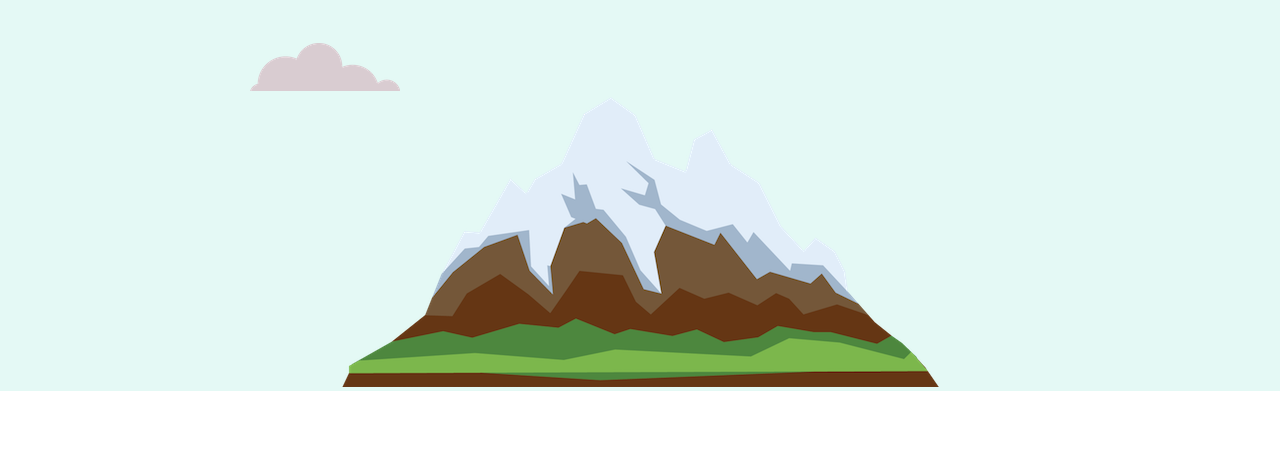
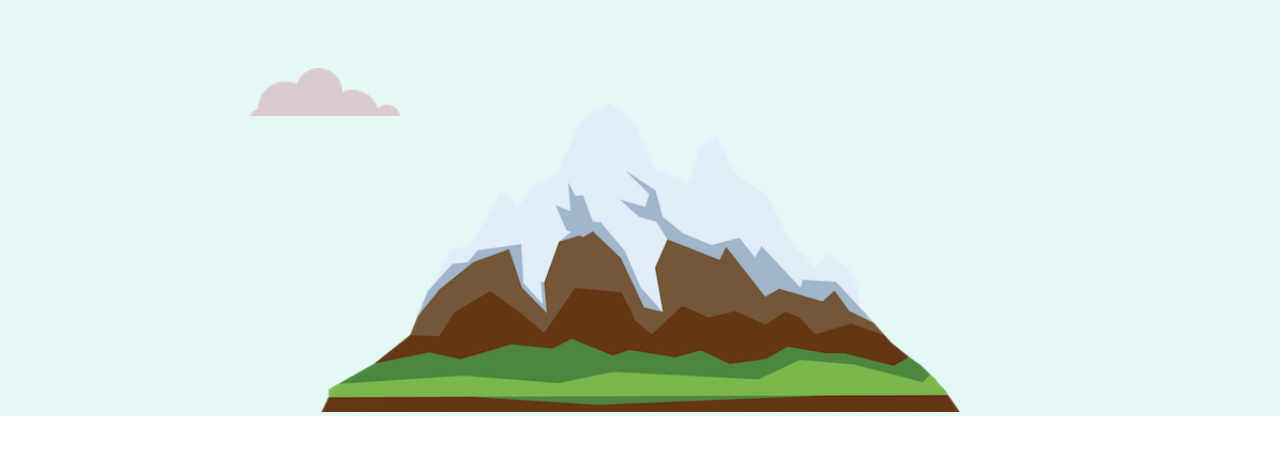
Before and after one commit to guptaharsh847/myResume, a plain HTML site: page index.html in a window 1280 px wide. Shown: the part 327-800 px from the top of the page. Drawn offline with Linux system fonts and the light colour scheme.

Commit message:
mountain size

```diff
--- a/css/style.css
+++ b/css/style.css
@@ -4,7 +4,12 @@ body{
     font-family: 'Merriweather', serif;
 }
 
+#mountain{
+   position: relative;
+    width: 50%;
 
+
+}
 h1{
     margin: 50px auto 0 auto;
     font-family: 'Sacramento', cursive;
--- a/index.html
+++ b/index.html
@@ -16,7 +16,7 @@
         <h1>I am Harsh Gupta</h1>
     <h2 >a Full Stack Developer</h2>
     <img class="bottom-cloud" src="images/cloud.png" alt="cloud-img">
-    <img src="images/mountain.png" alt="mountain">
+    <img id="mountain"src="images/mountain.png" alt="mountain">
     </div>
     <div class="middle-container">
         <div class="profile">
```
